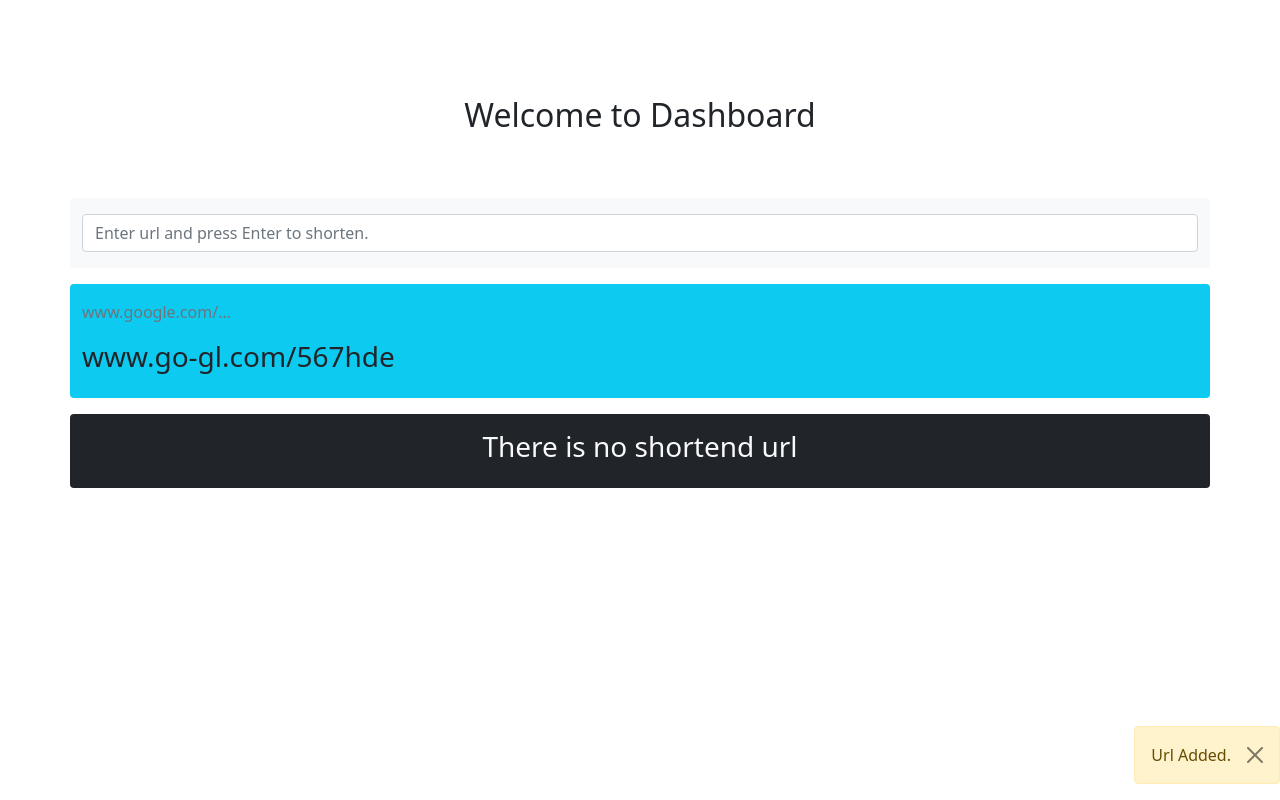
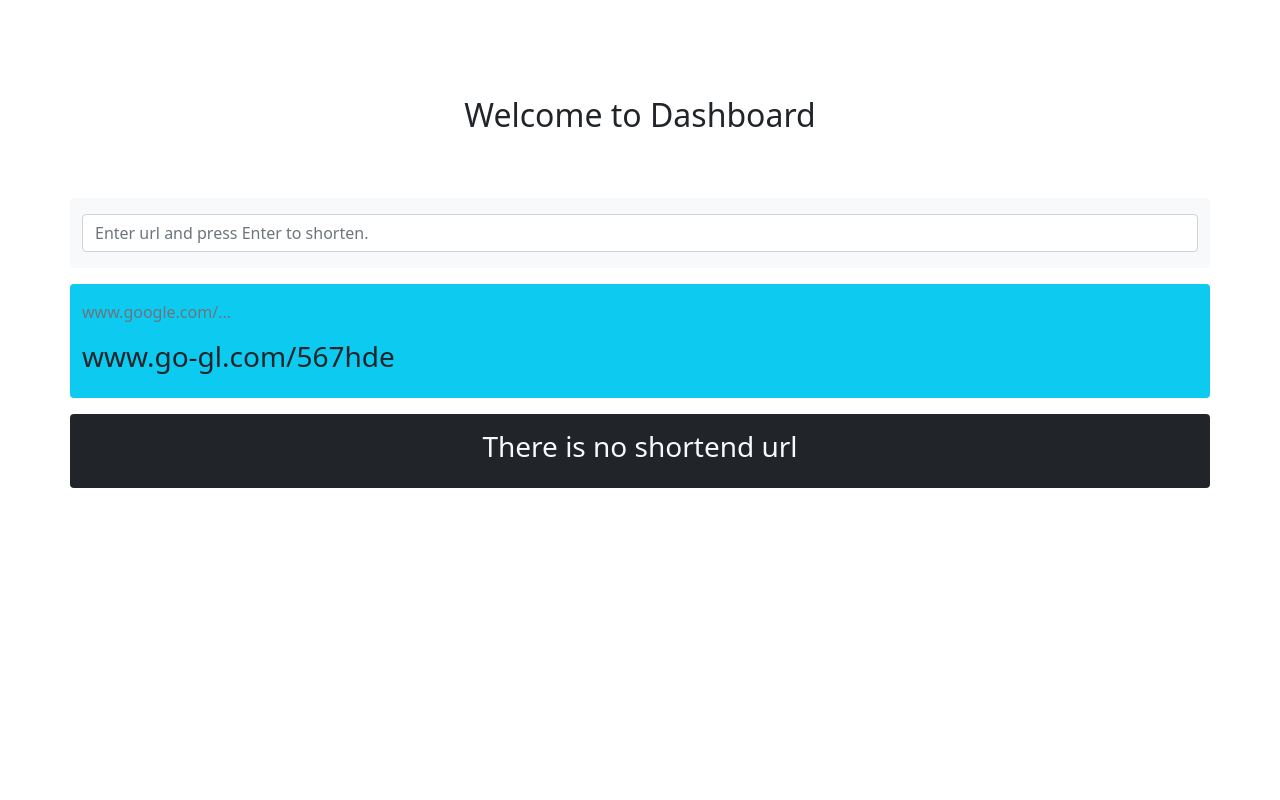
Before and after one commit to MizanUrp11/app-development-starter, a React (Create React App) app in the folder frontend/: page /urls in a window 1280 px wide. Built offline with nearby package versions, Linux system fonts and the light colour scheme; sample sign-in values are in the browser's storage.

Commit message:
Rendering componentns based on condition

```diff
--- a/frontend/src/components/urls.js
+++ b/frontend/src/components/urls.js
@@ -1,21 +1,36 @@
 import React, { Component } from 'react';
 import { Redirect } from 'react-router';
-import { Button, Col, Row, Toast } from "react-bootstrap";
 import axios from 'axios';
 import values from '../values';
 
-
+function Conditional(props) {
+    if (props.condition) {
+        return (
+            <div className={props.className}>
+                {props.children}
+                <button type="button" className="btn-close" data-bs-dismiss="alert" aria-label="Close"></button>
+            </div>
+        )
+    } else {
+        return null;
+    }
+}
 
 class Urls extends Component {
     state = {
         loggedIn: true,
         loading: false,
+        newHash: "",
         token: "eyJhbGciOiJIUzI1NiIsInR5cCI6IkpXVCJ9.eyJpZCI6MSwibmFtZSI6ImFiY2QiLCJlbWFpbCI6ImhlbGxvQHRlc3QuY29tIiwiaWF0IjoxNjIxMzMzMjUxfQ.qjOzXZz22kPVtiXE9269nCsOSrdFRu90hvkfEtT5sX4"
     }
     componentWillMount() {
         if (!localStorage.getItem("access_token")) {
             this.state.loggedIn = false;
         }
+    }
+
+    scheduleClear = () => {
+        this.setState({ newHash: "" });
     }
 
     HandleKeyUp = (e) => {
@@ -27,6 +42,8 @@ class Urls extends Component {
                     .then(d => {
                         console.log(d);
                         alert("Direction created");
+                        this.setState({ newHash: d.data.hash });
+                        setTimeout(this.scheduleClear, 5000);
                     })
                     .catch(e => {
                         console.log(e)
@@ -75,10 +92,10 @@ class Urls extends Component {
                         </div>
                     </div>
 
-                    <div className="alert alert-warning alert-dismissible fade show" style={{ position: "fixed", bottom: 0, right: 0 }} role="alert">
-                        Url Added.
+                    <Conditional condition={this.state.newHash} className="alert alert-warning alert-dismissible fade show" style={{ position: "fixed", bottom: 0, right: 0 }} role="alert">
+                        {`${values.BASE}/${this.state.newHash}`}
                     <button type="button" className="btn-close" data-bs-dismiss="alert" aria-label="Close"></button>
-                    </div>
+                    </Conditional>
                 </div>
 
             </div>
```
